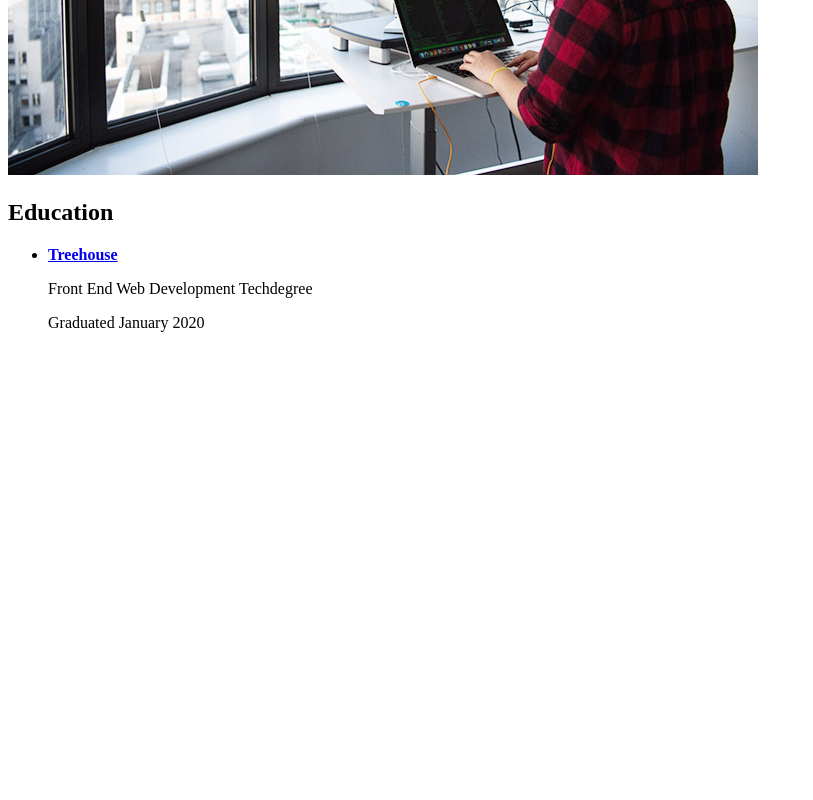
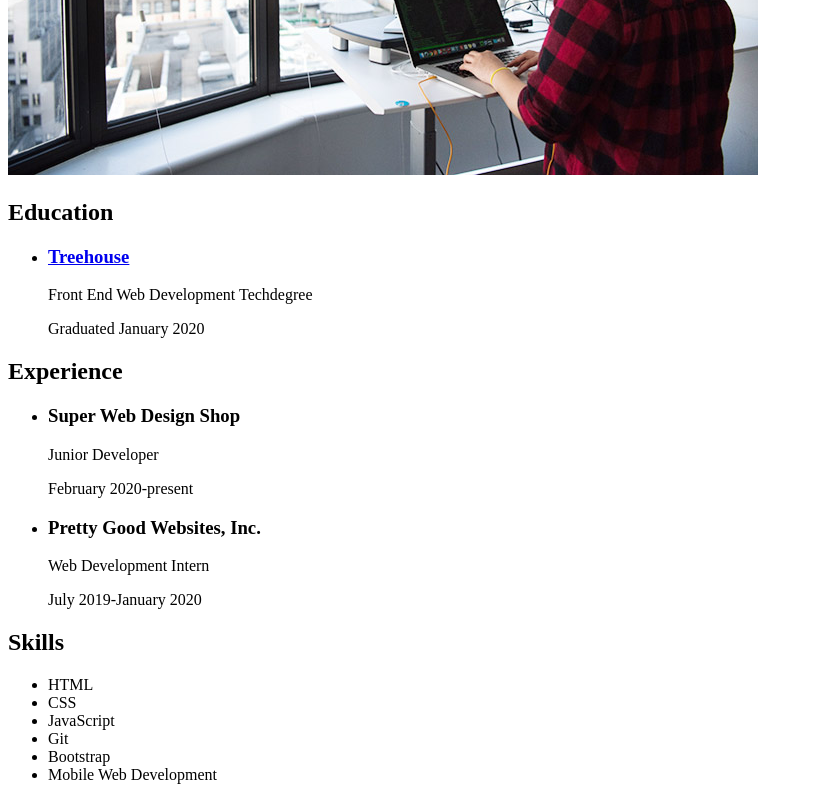
Before and after one commit to anwarmontasir/developer-diane, a plain HTML site: page index.html in a window 1280 px wide. Shown: the part 473-1273 px from the top of the page, without its empty margins (0-813 px from the left). Before the commit the page ends 821 px from the top, so only its background shows below. Drawn offline with Linux system fonts and the light colour scheme.

Commit message:
updated HTML content

```diff
--- a/index.html
+++ b/index.html
@@ -20,11 +20,37 @@
         <h2>Education</h2>
         <ul>
             <li>
-                <p><strong><a href="https://teamtreehouse.com">Treehouse</a></strong></p>
+                <h3><a href="https://teamtreehouse.com">Treehouse</a></h3>
                 <p>Front End Web Development Techdegree</p>
                 <p>Graduated January 2020</p>
             </li>
         </ul>
     </section>
+    <section>
+        <h2>Experience</h2>
+        <ul>
+            <li>
+                <h3>Super Web Design Shop</h3>
+                <p>Junior Developer</p>
+                <p>February 2020-present</p>
+            </li>
+            <li>
+                <h3>Pretty Good Websites, Inc.</h3>
+                <p>Web Development Intern</p>
+                <p>July 2019-January 2020</p>
+            </li>
+        </ul>
+    </section>
+    <section>
+        <h2>Skills</h2>
+        <ul>
+            <li>HTML</li>
+            <li>CSS</li>
+            <li>JavaScript</li>
+            <li>Git</li>
+            <li>Bootstrap</li>
+            <li>Mobile Web Development</li>
+        </ul>
+    </section>
 </body>
 </html>
```
